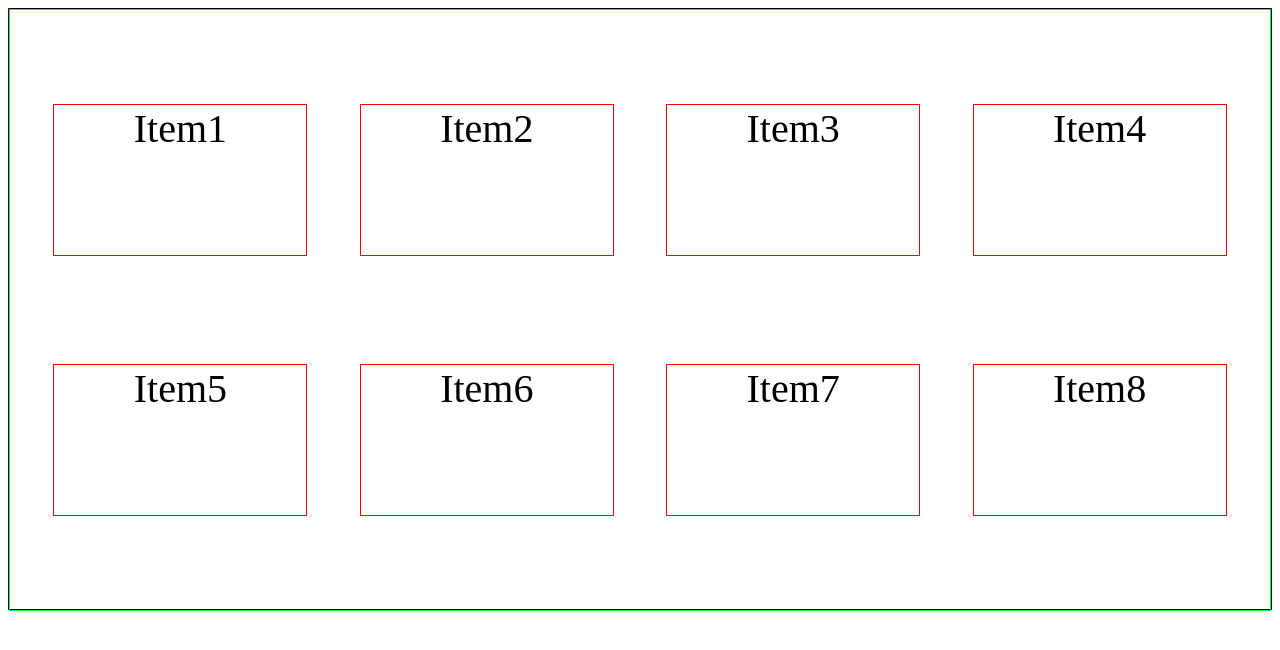
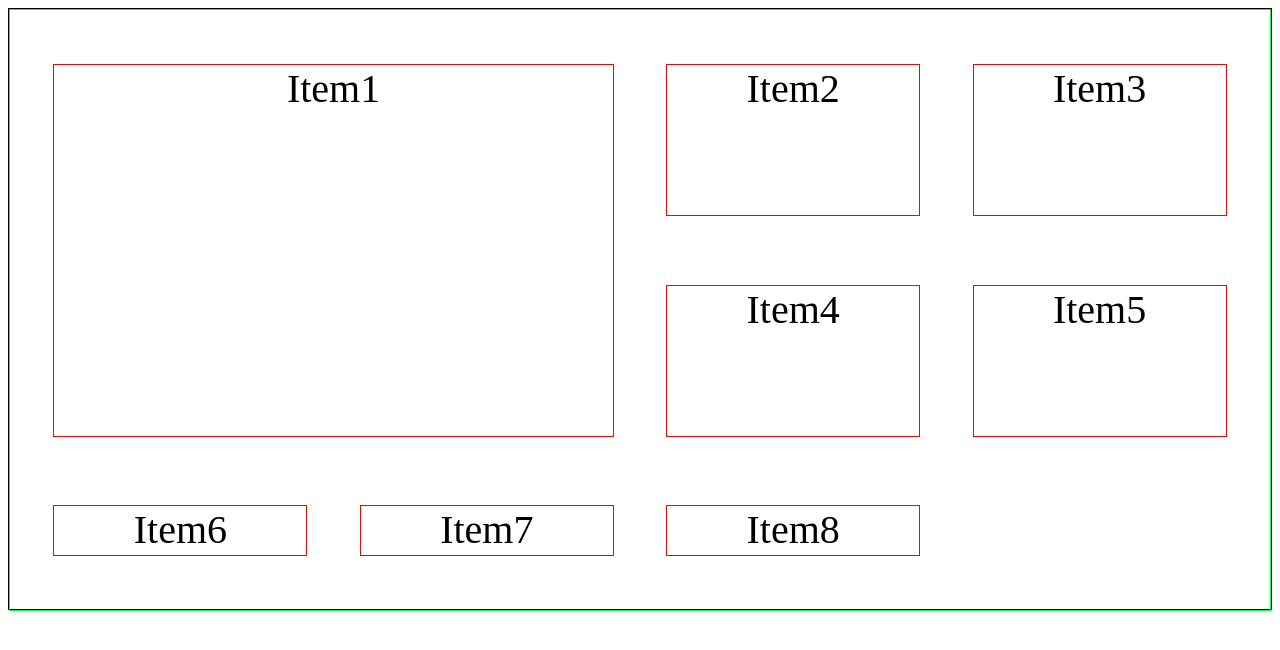
Before and after one commit to Helloisa22/DEV_WEBIOS_2025_01, a plain HTML site: page CSS/CSS08-Grid/index.html in a window 1280 px wide. Drawn offline with Linux system fonts and the light colour scheme.

Commit message:
Aula 09 nao finalizada

```diff
--- a/CSS/CSS08-Grid/style.css
+++ b/CSS/CSS08-Grid/style.css
@@ -32,3 +32,10 @@ body{
     border: 1px solid #FF0000;
     font-size: 250%;
 }
+
+#item1{
+    /* referente as linhas verticais */
+    grid-column: 1 / 3;
+    /* referente as linhas horizontais */
+    grid-row: 1 / 3;
+}
```
